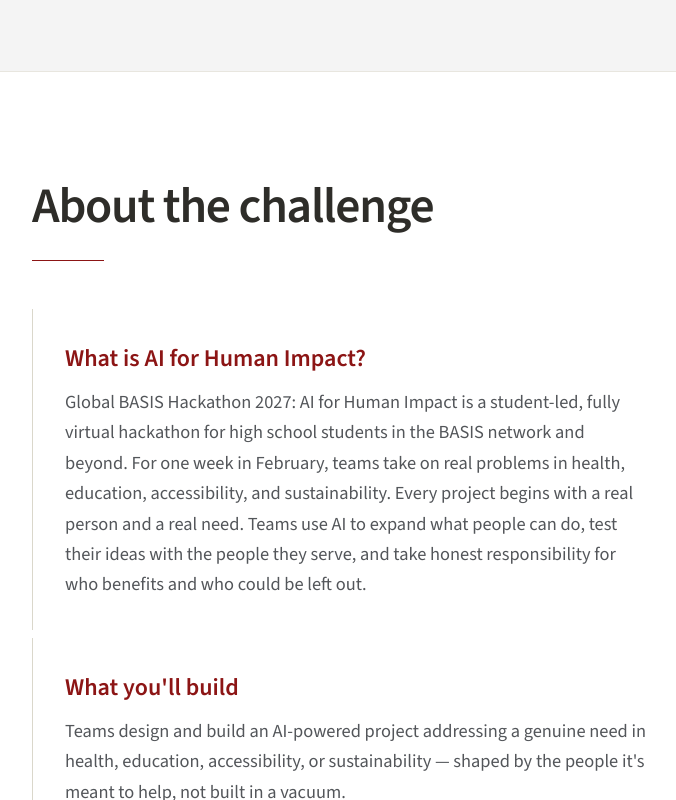
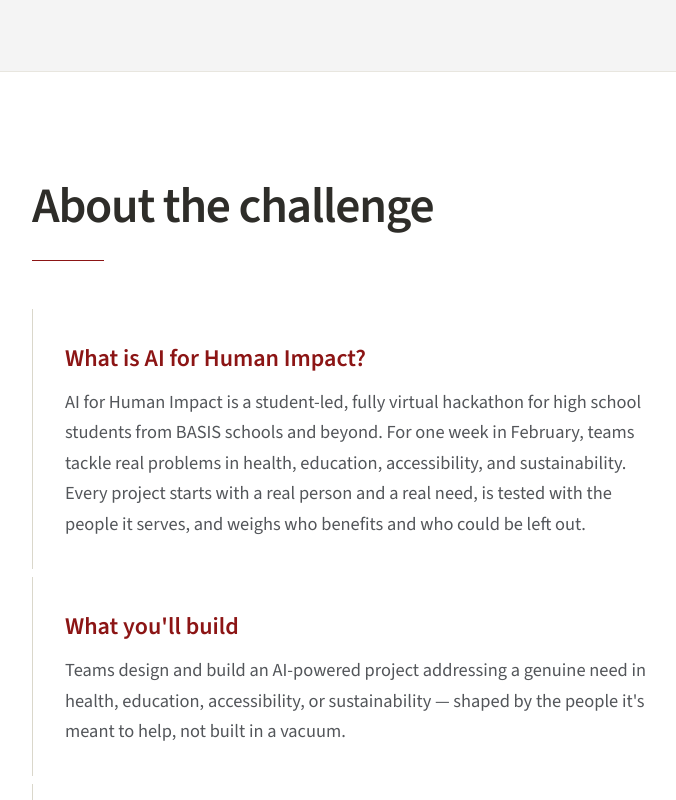
Before and after one commit to michaelcraft17/ai-for-human-impact, a plain HTML site: page index.html in a window 1280 px wide. Shown: the part 2020-2820 px from the top of the page, without its empty margins (0-676 px from the left). Drawn offline with nearby package versions, Linux system fonts and the light colour scheme.

Commit message:
Tighten the What is AI for Human Impact paragraph

```diff
--- a/index.html
+++ b/index.html
@@ -995,7 +995,7 @@
       </div>
       <div class="about-block reveal">
         <h3 class="about-label">What is AI for Human Impact?</h3>
-        <p>Global BASIS Hackathon 2027: AI for Human Impact is a student-led, fully virtual hackathon for high school students in the BASIS network and beyond. For one week in February, teams take on real problems in health, education, accessibility, and sustainability. Every project begins with a real person and a real need. Teams use AI to expand what people can do, test their ideas with the people they serve, and take honest responsibility for who benefits and who could be left out.</p>
+        <p>AI for Human Impact is a student-led, fully virtual hackathon for high school students from BASIS schools and beyond. For one week in February, teams tackle real problems in health, education, accessibility, and sustainability. Every project starts with a real person and a real need, is tested with the people it serves, and weighs who benefits and who could be left out.</p>
       </div>
       <div class="about-block reveal">
         <h3 class="about-label">What you'll build</h3>
```
